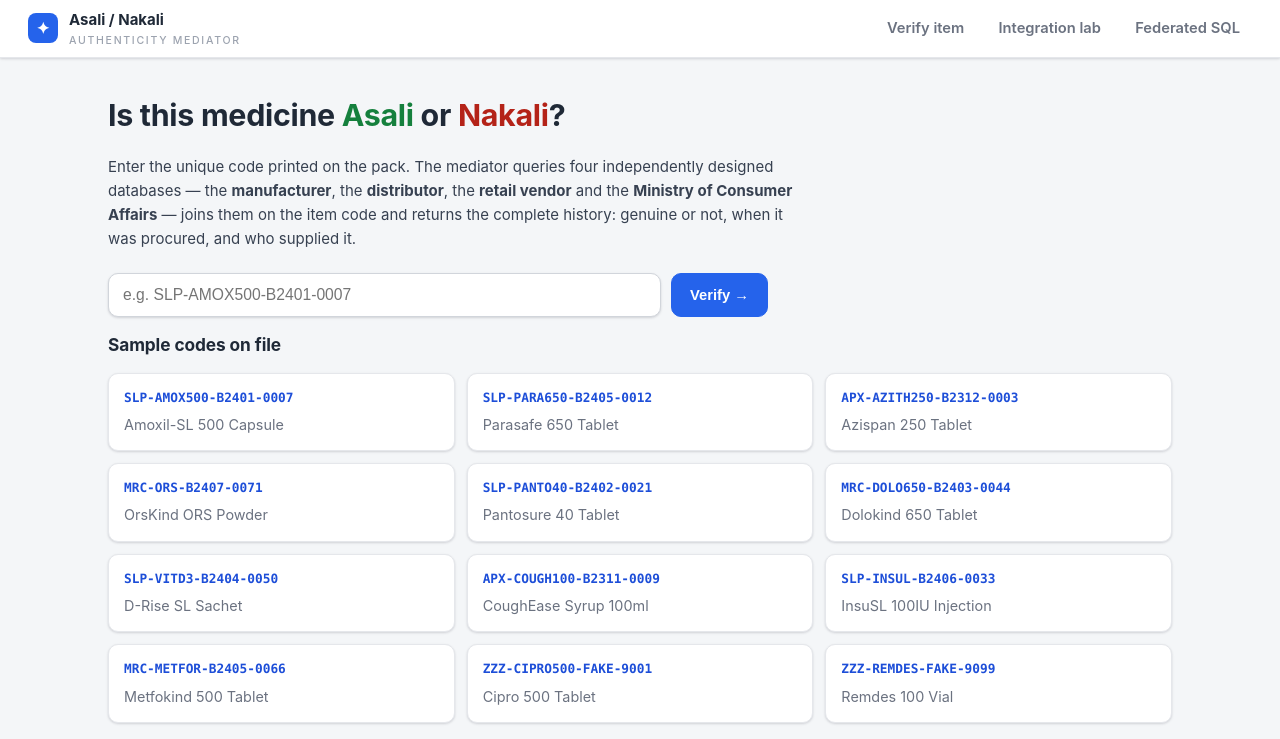
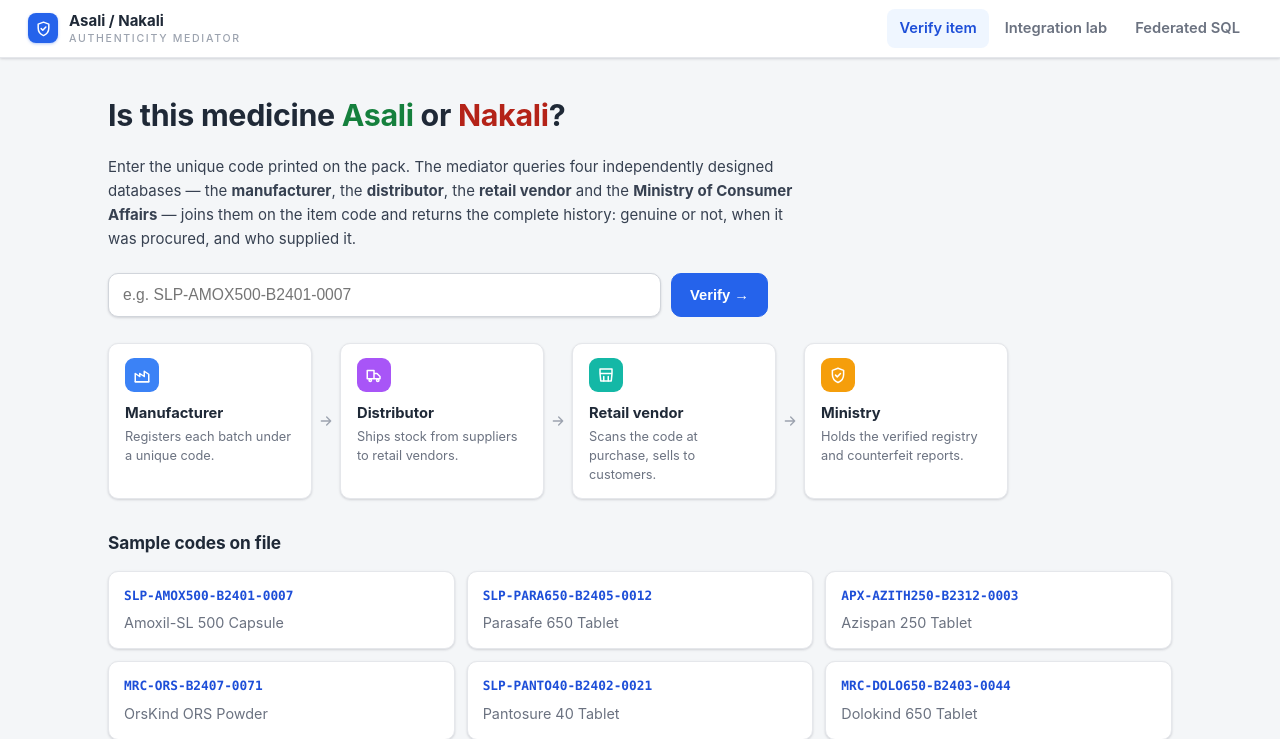
Before and after one commit to nilmakvana/IIA_Project_Asali_Nakali_Item, a FastAPI app: page / in a window 1280 px wide. Shown: the top 739 px of the page. Run offline with FastAPI, Linux system fonts and the light colour scheme; parts of the project's set-up code (start-up, migrations or seed data) failed here and were passed over.

Commit message:
UI has been updated

```diff
--- a/integration/federation.py
+++ b/integration/federation.py
@@ -652,8 +652,20 @@ def file_report(code: str, rec: dict = None) -> dict:
                    + ", ".join(f["code"] for f in v["red_flags"]),
         "filed_by": "authenticity-mediator",
     }
-    r = requests.post(f"{config.service_url('ministry')}/reports", json=body, timeout=_TIMEOUT)
-    return {"request": body, "response": r.json(), "http_status": r.status_code}
+    try:
+        r = requests.post(f"{config.service_url('ministry')}/reports", json=body, timeout=_TIMEOUT)
+    except requests.exceptions.RequestException as exc:
+        return {
+            "ok": False,
+            "request": body,
+            "error": f"could not reach the ministry service at "
+                     f"{config.service_url('ministry')}: {exc}",
+        }
+    try:
+        response_json = r.json()
+    except ValueError:
+        response_json = {"error": f"ministry service returned non-JSON (HTTP {r.status_code})"}
+    return {"ok": r.ok, "request": body, "response": response_json, "http_status": r.status_code}
 
 
 def source_health() -> list:
--- a/mediator/app.py
+++ b/mediator/app.py
@@ -9,7 +9,7 @@ import os
 import sys
 
 from fastapi import Body, FastAPI, HTTPException, Request
-from fastapi.responses import HTMLResponse
+from fastapi.responses import HTMLResponse, JSONResponse
 from fastapi.staticfiles import StaticFiles
 from fastapi.templating import Jinja2Templates
 from markupsafe import Markup
@@ -24,15 +24,24 @@ _HERE = os.path.dirname(os.path.abspath(__file__))
 
 def create_app():
     app = FastAPI(title="Asali / Nakali mediator")
-    app.mount("/static", StaticFiles(directory=os.path.join(_HERE, "static")), name="static")
+    static_dir = os.path.join(_HERE, "static")
+    app.mount("/static", StaticFiles(directory=static_dir), name="static")
 
     templates = Jinja2Templates(directory=os.path.join(_HERE, "templates"))
     templates.env.globals["SOURCE_COLOURS"] = config.SOURCE_COLOURS
     templates.env.filters["tojson"] = lambda obj, **kw: Markup(json.dumps(obj, **kw))
+    # cache-busts /static/* whenever a file changes, so browsers never serve a
+    # stale stylesheet/script after an edit + restart
+    try:
+        newest_mtime = max(os.path.getmtime(os.path.join(static_dir, f)) for f in os.listdir(static_dir))
+        templates.env.globals["STATIC_VERSION"] = str(int(newest_mtime))
+    except (OSError, ValueError):
+        templates.env.globals["STATIC_VERSION"] = "0"
 
     def render(name: str, request: Request, **ctx):
         return templates.TemplateResponse(
-            request, name, {"url_for": request.url_for, **ctx}
+            request, name,
+            {"url_for": request.url_for, "current_path": request.url.path, **ctx},
         )
 
     # ----------------------------- pages ------------------------------- #
@@ -87,7 +96,9 @@ def create_app():
 
     @app.post("/api/report/{code:path}")
     def api_report(code: str):
-        return federation.file_report(code)
+        result = federation.file_report(code)
+        status = 200 if result.get("ok", True) else 502
+        return JSONResponse(content=result, status_code=status)
 
     return app
 
--- a/mediator/static/style.css
+++ b/mediator/static/style.css
@@ -34,7 +34,10 @@ body{
   -webkit-font-smoothing:antialiased;
 }
 a{color:var(--accent);text-decoration:none}
-a:hover{text-decoration:underline}
+a:hover{color:var(--accent-ink)}
+a:focus-visible, button:focus-visible, input:focus-visible, textarea:focus-visible{
+  outline:2px solid var(--accent);outline-offset:2px;border-radius:4px;
+}
 h1{font-size:1.55rem;font-weight:650;letter-spacing:-.01em;margin:.1em 0 .5em}
 h2{font-size:1.08rem;font-weight:650;letter-spacing:-.005em;margin:.1em 0 .7em}
 h3{font-size:.83rem;font-weight:650;text-transform:uppercase;letter-spacing:.06em;color:var(--muted);margin:1.4em 0 .6em}
@@ -53,18 +56,27 @@ code{
   border-bottom:1px solid var(--line);position:sticky;top:0;z-index:20;
   box-shadow:var(--shadow-sm);
 }
-.brand{display:flex;gap:11px;align-items:center;color:var(--ink);font-weight:700}
+.brand{
+  display:flex;gap:11px;align-items:center;color:var(--ink);font-weight:700;
+  padding:6px 8px 6px 6px;margin-left:-6px;border-radius:10px;
+  transition:background-color .15s ease;
+}
+.brand:hover{background:var(--surface-2);color:var(--ink)}
 .brand .logo{
   display:inline-grid;place-items:center;width:30px;height:30px;border-radius:8px;
-  background:var(--accent);color:#fff;font-size:1rem;
+  background:var(--accent);color:#fff;flex:none;
+  box-shadow:0 1px 3px rgba(37,99,235,.35);
 }
+.brand-text{line-height:1.25}
 .brand small{display:block;font-weight:500;font-size:.66rem;letter-spacing:.16em;
   text-transform:uppercase;color:var(--faint);margin-top:1px}
+.topbar nav{display:flex;align-items:center}
 .topbar nav a{
-  margin-left:6px;padding:8px 12px;border-radius:8px;color:var(--muted);
-  font-weight:600;font-size:.92rem;
+  margin-left:4px;padding:8px 12px;border-radius:8px;color:var(--muted);
+  font-weight:600;font-size:.92rem;transition:background-color .15s ease, color .15s ease;
 }
-.topbar nav a:hover{color:var(--ink);background:var(--surface-2);text-decoration:none}
+.topbar nav a:hover{color:var(--ink);background:var(--surface-2)}
+.topbar nav a.active{color:var(--accent-ink);background:var(--accent-soft)}
 
 /* ---------- shell ---------- */
 .wrap{max-width:1120px;margin:0 auto;padding:30px 28px 10px}
@@ -73,11 +85,43 @@ code{
 .back{color:var(--muted);font-weight:500}
 .back:hover{color:var(--ink)}
 
+@media (max-width:640px){
+  .topbar{padding:0 16px;height:auto;flex-wrap:wrap;gap:6px 0;padding-top:10px;padding-bottom:10px}
+  .brand small{display:none}
+  .topbar nav{margin-left:auto}
+  .topbar nav a{margin-left:2px;padding:7px 9px;font-size:.85rem}
+  .wrap{padding:20px 16px 10px}
+}
+
 /* ---------- home ---------- */
-.hero{margin-bottom:14px}
+.hero{margin-bottom:8px}
 .hero h1{font-size:1.9rem}
 .hero .asali{color:var(--asali)} .hero .nakali{color:var(--nakali)}
 .hero p{max-width:74ch;color:var(--ink-soft)}
+
+.flow{
+  display:flex;align-items:stretch;gap:0;margin:26px 0 30px;max-width:900px;
+  flex-wrap:wrap;
+}
+.flow-step{
+  flex:1;min-width:150px;background:var(--surface);border:1px solid var(--line);
+  border-radius:var(--radius);padding:14px 16px;box-shadow:var(--shadow-sm);
+  position:relative;
+}
+.flow-icon{
+  display:inline-grid;place-items:center;width:34px;height:34px;border-radius:9px;
+  color:#fff;margin-bottom:10px;
+}
+.flow-step h4{margin:0 0 3px;font-size:.92rem;font-weight:700;color:var(--ink)}
+.flow-step p{margin:0;font-size:.8rem;color:var(--muted);line-height:1.45}
+.flow-arrow{
+  display:flex;align-items:center;justify-content:center;color:var(--faint);
+  padding:0 6px;flex:none;
+}
+@media (max-width:760px){
+  .flow{flex-direction:column}
+  .flow-arrow{transform:rotate(90deg);padding:2px 0;margin-left:17px}
+}
 .search{display:flex;gap:10px;margin:22px 0 6px;max-width:660px}
 .search input{
   flex:1;padding:12px 14px;border-radius:var(--radius);border:1px solid var(--line-strong);
@@ -201,6 +245,7 @@ button:disabled{opacity:.55;cursor:default;filter:none}
 .plan tbody tr:hover, .plan tr:hover{background:var(--surface-2)}
 .plan tr.err td{background:var(--nakali-bg)}
 .plan code{white-space:pre-wrap;word-break:break-word;background:transparent;border:0;padding:0;color:#334155}
+.plan code.nowrap{white-space:nowrap;word-break:normal}
 
 .src-list{list-style:none;padding:0;margin:0}
 .src-list li{padding:6px 0;display:flex;gap:8px;align-items:center;flex-wrap:wrap;font-size:.9rem}
--- a/mediator/templates/base.html
+++ b/mediator/templates/base.html
@@ -4,18 +4,24 @@
   <meta charset="utf-8">
   <meta name="viewport" content="width=device-width, initial-scale=1">
   <title>{% block title %}Asali / Nakali{% endblock %}</title>
-  <link rel="stylesheet" href="/static/style.css">
+  <link rel="stylesheet" href="/static/style.css?v={{ STATIC_VERSION }}">
 </head>
 <body>
 <header class="topbar">
   <a class="brand" href="{{ url_for('home') }}">
-    <span class="logo">✦</span>
-    <span>Asali&nbsp;/&nbsp;Nakali <small>authenticity mediator</small></span>
+    <span class="logo" aria-hidden="true">
+      <svg viewBox="0 0 24 24" width="17" height="17" fill="none" stroke="currentColor"
+           stroke-width="2.1" stroke-linecap="round" stroke-linejoin="round">
+        <path d="M12 3 4.5 5.8v5.6c0 4.9 3.2 8.9 7.5 10.6 4.3-1.7 7.5-5.7 7.5-10.6V5.8Z"/>
+        <path d="M8.7 12.2l2.3 2.3 4.3-4.6"/>
+      </svg>
+    </span>
+    <span class="brand-text">Asali&nbsp;/&nbsp;Nakali <small>authenticity mediator</small></span>
   </a>
   <nav>
-    <a href="{{ url_for('home') }}">Verify item</a>
-    <a href="{{ url_for('lab_page') }}">Integration lab</a>
-    <a href="{{ url_for('query_page') }}">Federated SQL</a>
+    <a href="{{ url_for('home') }}" class="{{ 'active' if current_path == '/' or current_path.startswith('/item/') else '' }}">Verify item</a>
+    <a href="{{ url_for('lab_page') }}" class="{{ 'active' if current_path == '/lab' else '' }}">Integration lab</a>
+    <a href="{{ url_for('query_page') }}" class="{{ 'active' if current_path == '/query' else '' }}">Federated SQL</a>
   </nav>
 </header>
 
--- a/mediator/templates/index.html
+++ b/mediator/templates/index.html
@@ -22,6 +22,40 @@
     <button type="submit">Verify&nbsp;&rarr;</button>
   </form>
 </section>
+
+<div class="flow">
+  <div class="flow-step">
+    <span class="flow-icon" style="background:{{ SOURCE_COLOURS.manufacturer }}">
+      <svg viewBox="0 0 24 24" width="18" height="18" fill="none" stroke="currentColor" stroke-width="2" stroke-linecap="round" stroke-linejoin="round"><path d="M3 21V10l6 4v-4l6 4V7l6 4v10z"/><path d="M3 21h18"/></svg>
+    </span>
+    <h4>Manufacturer</h4>
+    <p>Registers each batch under a unique code.</p>
+  </div>
+  <div class="flow-arrow"><svg viewBox="0 0 24 24" width="16" height="16" fill="none" stroke="currentColor" stroke-width="2" stroke-linecap="round" stroke-linejoin="round"><path d="M5 12h14M13 6l6 6-6 6"/></svg></div>
+  <div class="flow-step">
+    <span class="flow-icon" style="background:{{ SOURCE_COLOURS.distributor }}">
+      <svg viewBox="0 0 24 24" width="18" height="18" fill="none" stroke="currentColor" stroke-width="2" stroke-linecap="round" stroke-linejoin="round"><path d="M3 17h9V6H3zM12 10h4l4 4v3h-8z"/><circle cx="7" cy="19" r="1.6"/><circle cx="17" cy="19" r="1.6"/></svg>
+    </span>
+    <h4>Distributor</h4>
+    <p>Ships stock from suppliers to retail vendors.</p>
+  </div>
+  <div class="flow-arrow"><svg viewBox="0 0 24 24" width="16" height="16" fill="none" stroke="currentColor" stroke-width="2" stroke-linecap="round" stroke-linejoin="round"><path d="M5 12h14M13 6l6 6-6 6"/></svg></div>
+  <div class="flow-step">
+    <span class="flow-icon" style="background:{{ SOURCE_COLOURS.vendor }}">
+      <svg viewBox="0 0 24 24" width="18" height="18" fill="none" stroke="currentColor" stroke-width="2" stroke-linecap="round" stroke-linejoin="round"><path d="M4 10V4h16v6M4 10l1 10h14l1-10M4 10h16" /><path d="M9 14v6M15 14v6"/></svg>
+    </span>
+    <h4>Retail vendor</h4>
+    <p>Scans the code at purchase, sells to customers.</p>
+  </div>
+  <div class="flow-arrow"><svg viewBox="0 0 24 24" width="16" height="16" fill="none" stroke="currentColor" stroke-width="2" stroke-linecap="round" stroke-linejoin="round"><path d="M5 12h14M13 6l6 6-6 6"/></svg></div>
+  <div class="flow-step">
+    <span class="flow-icon" style="background:{{ SOURCE_COLOURS.ministry }}">
+      <svg viewBox="0 0 24 24" width="18" height="18" fill="none" stroke="currentColor" stroke-width="2" stroke-linecap="round" stroke-linejoin="round"><path d="M12 3 4.5 5.8v5.6c0 4.9 3.2 8.9 7.5 10.6 4.3-1.7 7.5-5.7 7.5-10.6V5.8Z"/><path d="M8.7 12.2l2.3 2.3 4.3-4.6"/></svg>
+    </span>
+    <h4>Ministry</h4>
+    <p>Holds the verified registry and counterfeit reports.</p>
+  </div>
+</div>
 
 <section>
   <h2>Sample codes on file</h2>
--- a/mediator/templates/lab.html
+++ b/mediator/templates/lab.html
@@ -9,13 +9,14 @@
 
 <section class="card">
   <h2>1 &middot; Data sources (live)</h2>
+  <div class="matrix-scroll">
   <table class="plan">
     <thead><tr><th>source</th><th>endpoint</th><th>status</th><th>tables</th><th>rows</th><th>latency</th></tr></thead>
     <tbody>
     {% for s in health %}
       <tr>
         <td><span class="src-chip" style="border-color: {{ SOURCE_COLOURS[s.source] }}; color: {{ SOURCE_COLOURS[s.source] }}">{{ s.source }}</span></td>
-        <td><code>{{ s.url }}</code></td>
+        <td><code class="nowrap">{{ s.url }}</code></td>
         <td>{{ '🟢 up' if s.status == 'up' else '🔴 ' ~ s.get('error','down') }}</td>
         <td class="muted">{{ s.get('row_counts', {}).keys()|list|join(', ') }}</td>
         <td>{{ s.get('total_rows', '—') }}</td>
@@ -24,6 +25,7 @@
     {% endfor %}
     </tbody>
   </table>
+  </div>
 </section>
 
 {% if error %}
```
Also changed, not shown: mediator/templates/item.html (+10 -2 lines).
